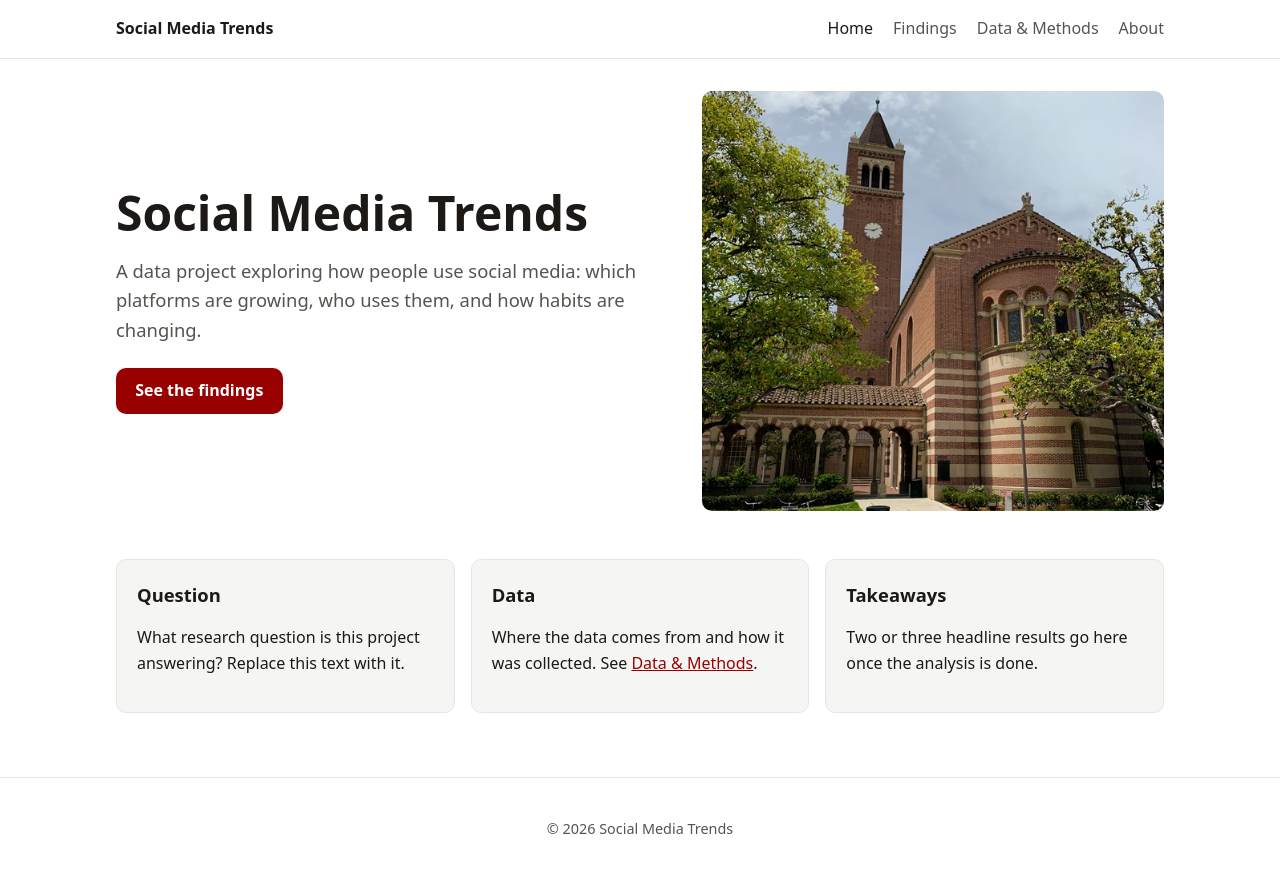
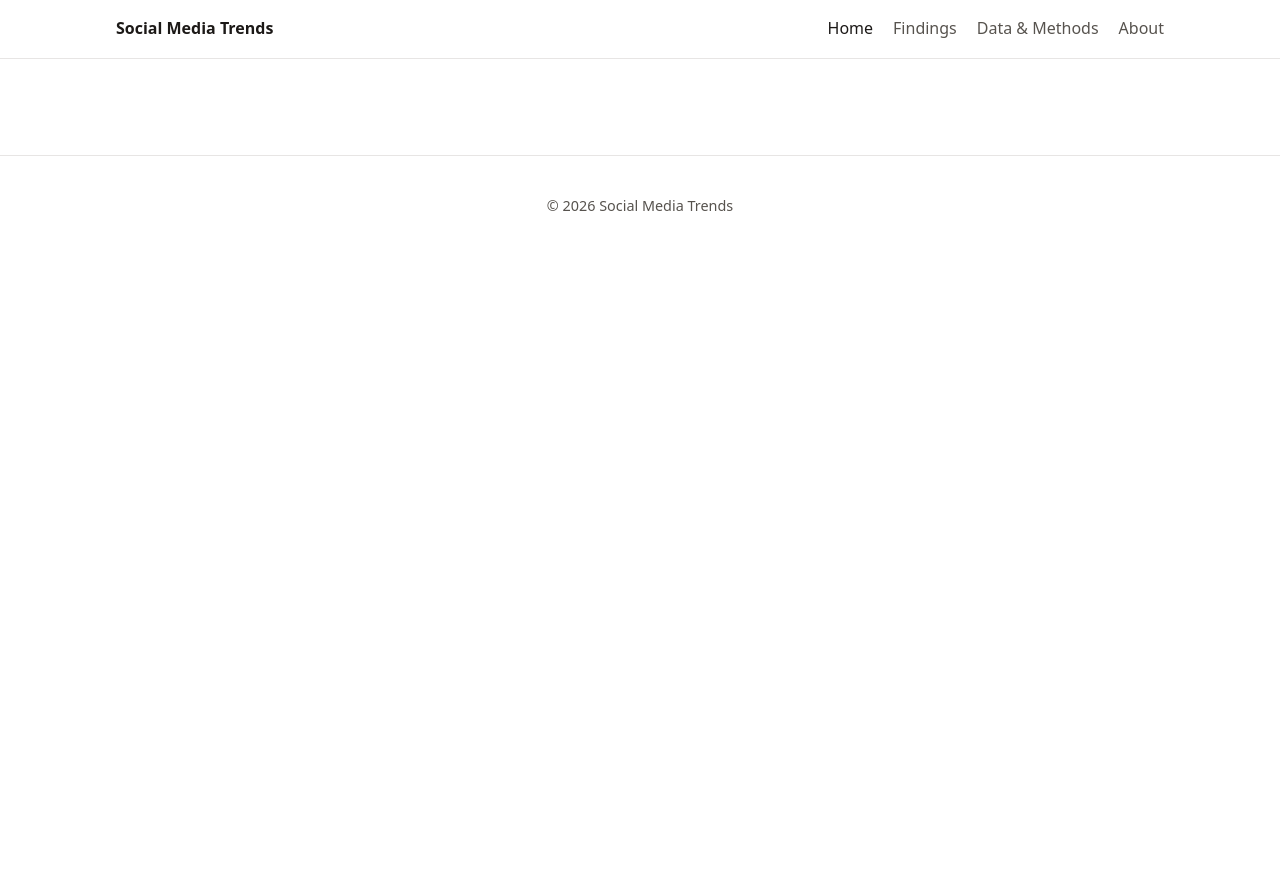
Before and after one commit to izzykaplan2/Social-Media-Trends-Data-Project, a plain HTML site: page index.html in a window 1280 px wide. After the commit the page ends 800 px from the top, so only its background shows below. Drawn offline with Linux system fonts and the light colour scheme.

Commit message:
Update index.html

```diff
--- a/index.html
+++ b/index.html
@@ -21,29 +21,7 @@
   </header>
 
   <main>
-    <section class="hero">
-      <div class="hero-text">
-        <h1>Social Media Trends</h1>
-        <p class="lede">A data project exploring how people use social media: which platforms are growing, who uses them, and how habits are changing.</p>
-        <a class="button" href="pages/findings.html">See the findings</a>
-      </div>
-      <img class="hero-img" src="assets/images/campus.jpg" alt="Brick bell tower and chapel on a university campus">
-    </section>
 
-    <section class="cards">
-      <article class="card">
-        <h2>Question</h2>
-        <p>What research question is this project answering? Replace this text with it.</p>
-      </article>
-      <article class="card">
-        <h2>Data</h2>
-        <p>Where the data comes from and how it was collected. See <a href="pages/data.html">Data &amp; Methods</a>.</p>
-      </article>
-      <article class="card">
-        <h2>Takeaways</h2>
-        <p>Two or three headline results go here once the analysis is done.</p>
-      </article>
-    </section>
   </main>
 
   <footer class="site-footer">
```
